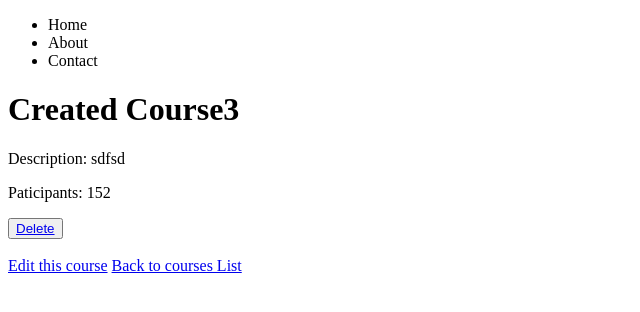
After one commit to PersianBuddy/TryDjango, a Django app: page /courses/course/7/ in a window 1280 px wide. The commit adds this page. Shown: the top 312 px of the page, without its empty margins (0-640 px from the left). Run offline with Django 3.2, Linux system fonts and the light colour scheme; data comes from the database, SQL or seed files in the repository; both versions use the stored data as it was after the commit.

Commit message:
add views for [courses] app using [base View] class

```diff
--- a/courses/models.py
+++ b/courses/models.py
@@ -1,7 +1,11 @@
 from django.db import models
+from django.urls import reverse
 
 # Create your models here.
 class Course(models.Model):
     title = models.CharField(max_length=100)
     description = models.TextField(blank= True)
     participants = models.PositiveIntegerField()
+
+    def get_absolute_url(self):
+        return reverse('courses:courses_list')
--- /dev/null
+++ b/courses/templates/courses/course_detail.html
@@ -0,0 +1,18 @@
+{% extends 'base.html' %}
+
+{% block content %}
+    <h1>{{course_object.title|title }}</h1>
+    <p>
+        Description:
+        {% if course_object.description == '' %}
+            No description found
+        {% else %} {{course_object.description}}
+        {% endif %}
+    </p>
+    <p>Paticipants: {{course_object.participants }}</p>
+    <button><a href="delete/">Delete</a></button>
+    <br>
+    <br>
+    <a href="update">Edit this course</a>
+    <a href="/courses/">Back to courses List</a>
+{% endblock content %}
--- a/courses/urls.py
+++ b/courses/urls.py
@@ -1,7 +1,11 @@
 from django.urls import path
-from .views import courses_list_view
+from .views import CourseListView, CourseDetailView, CourseCreateView, CourseUpdateView, CourseDeleteView
 
 app_name = 'courses'
 urlpatterns = [
-    path('', courses_list_view, name = 'courses_list')
+    path('', CourseListView.as_view(), name = 'courses_list'),
+    path('course/<int:id>/', CourseDetailView.as_view(), name = 'course_detail'),
+    path('create/', CourseCreateView.as_view(), name = 'create_course'),
+    path('course/<int:id>/update/', CourseUpdateView.as_view(), name = 'course_update'),
+    path('course/<int:id>/delete/', CourseDeleteView.as_view(), name = 'course_delete'),
 ]
--- a/courses/views.py
+++ b/courses/views.py
@@ -1,5 +1,92 @@
-from django.shortcuts import render
+from django.shortcuts import render, get_object_or_404, redirect
+from django.views import View
+from .models import Course
+from .forms import CreateCourseForm
 
 # Create your views here.
-def courses_list_view(request, *args, **kwargs):
-    return render(request, 'courses/courses.html',{})
+class CourseListView(View):
+    template_name = 'courses/courses.html'
+    # queryset = Course.objects.all()
+    # def get_queryset(self):
+    #     return self.queryset
+    def get(self,request, *args, **kwargs):
+        queryset = Course.objects.all()
+        context = {'courses_list': queryset}
+        return render(request, self.template_name, context)
+
+
+class CourseDetailView(View):
+    template_name = 'courses/course_detail.html'
+    def get(self, request, id=None, *args, **kwargs):
+        context = {}
+        if id is not None:
+            course_object = get_object_or_404(Course, id= id)
+            context['course_object'] =  course_object
+        return render(request, self.template_name, context)
+
+
+class CourseCreateView(View):
+    template_name = 'courses/create_course.html'
+    def get(self, request, *args, **kwargs):
+        form = CreateCourseForm()
+        context= {'form':form}
+        return render(request, self.template_name, context)
+
+    def post(self, request, *args, **kwargs):
+        form = CreateCourseForm(request.POST)
+        if form.is_valid():
+            form.save()
+            return redirect(Course.get_absolute_url(self))
+        context = {'form':form}
+        return render(request, self.template_name, context)
+
+
+class CourseUpdateView(View):
+    template_name = 'courses/update_course.html'
+
+    def get_object(self):
+        id =self.kwargs.get('id')
+        if id is not None:
+            course_object =get_object_or_404(Course, id = id)
+            return course_object
+
+    def get(self, request, id =None, *args, **kwargs):
+        if id is not  None:
+            course_obj = self.get_object()
+            form = CreateCourseForm(instance=course_obj)
+            context= {'form':form}
+            return render(request, self.template_name, context)
+
+    def post(self, request, id =None, *args, **kwargs):
+        if id is not None:
+            course_obj = self.get_object()
+            form = CreateCourseForm(request.POST, instance=course_obj)
+            if form.is_valid():
+                form.save()
+                return redirect(Course.get_absolute_url(self)+f'course/{id}/')
+            context = {'form':form}
+            return render(request, self.template_name, context)
+
+
+class CourseDeleteView(View):
+    template_name = 'courses/delete_course.html'
+    def get_object(self):
+        id = self.kwargs.get('id')
+        if id is not None:
+            course_obj = get_object_or_404(Course, id = id)
+            return course_obj
+
+    def get(self, request , *args, **kwargs):
+        context = {}
+        course_obj = self.get_object()
+        print(course_obj)
+        if course_obj is not None:
+            context['course_object'] =course_obj
+
+        return render(request, self.template_name, context)
+
+    def post(self, request, *args, **kwargs):
+        course_obj = self.get_object()
+        if course_obj is not None:
+            course_obj.delete()
+            return redirect(Course.get_absolute_url(self))
```
Also changed, not shown: courses/templates/courses/courses.html (+16 -10 lines), courses/templates/courses/create_course.html (added, +13 -0 lines), courses/templates/courses/delete_course.html (added, +14 -0 lines), courses/templates/courses/update_course.html (added, +12 -0 lines), db.sqlite3.
